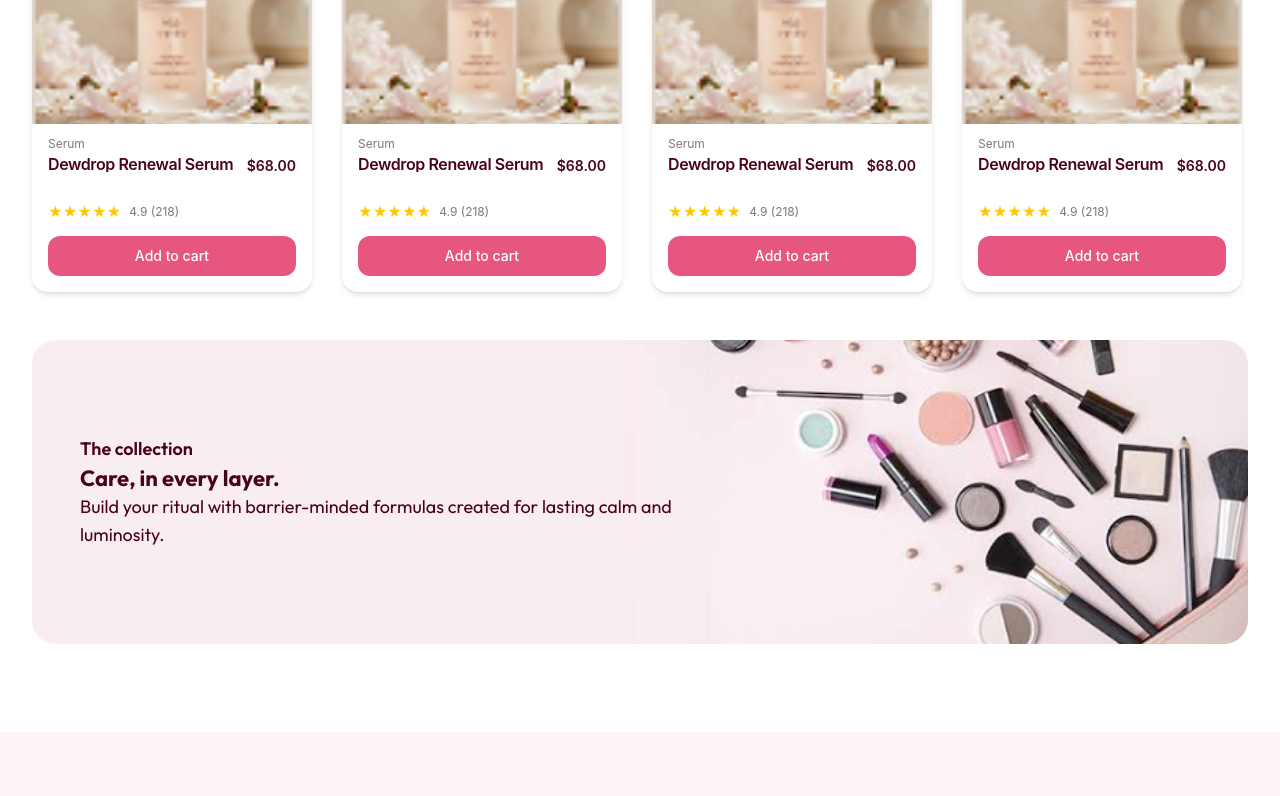
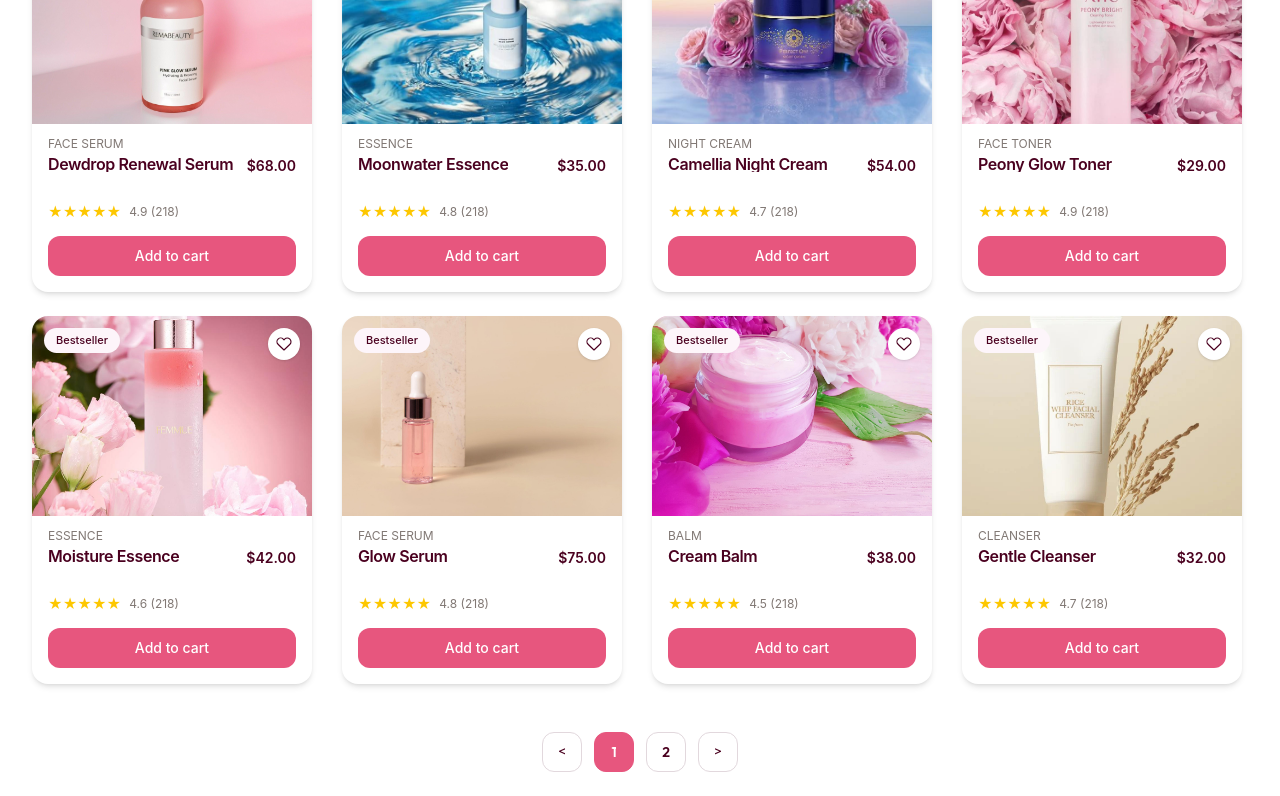
Before and after one commit to Seyhaz-Dev/Cherry-Cheeks-Cosmetics, a React (Vite) app: page /shop in a window 1280 px wide. Shown: the part 340-1136 px from the top of the page. Built offline with nearby package versions, Linux system fonts and the light colour scheme.

Commit message:
feat/shop done 85%

```diff
--- a/src/pages/Shop.jsx
+++ b/src/pages/Shop.jsx
@@ -1,30 +1,150 @@
-import shopBanner from '../assets/herobanner.png'
+import { useState } from 'react'
+
 import SearchBar from '../components/SearchBar'
 import ProductCard from '../components/ProductCard'
 
+import shopBanner from '../assets/herobanner.png'
+import productImage from '../assets/productcard1.png'
+import moonwaterImage from '../assets/moonwater.png'
+import nightCreamImage from '../assets/night-cream.png'
+import tonerImage from '../assets/peony-toner.png'
+import moistureImage from '../assets/moisture-essence.png'
+import serumImage from '../assets/glow-serum.png'
+import creamImage from '../assets/cream-balm.png'
+import cleanserImage from '../assets/cleanser.png'
+
+const products = [
+  {
+    name: 'Dewdrop Renewal Serum',
+    category: 'FACE SERUM',
+    description: 'Hydrate, nourish & reveal your natural glow.',
+    price: 68,
+    rating: 4.9,
+    reviews: 218,
+    image: productImage,
+  },
+  {
+    name: 'Moonwater Essence',
+    category: 'ESSENCE',
+    description: 'Refresh and hydrate for a soft, dewy look.',
+    price: 35,
+    rating: 4.8,
+    reviews: 156,
+    image: moonwaterImage,
+  },
+  {
+    name: 'Camellia Night Cream',
+    category: 'NIGHT CREAM',
+    description: 'A comforting cream for your evening ritual.',
+    price: 54,
+    rating: 4.7,
+    reviews: 124,
+    image: nightCreamImage,
+  },
+  {
+    name: 'Peony Glow Toner',
+    category: 'FACE TONER',
+    description: 'A refreshing step for smooth-looking skin.',
+    price: 29,
+    rating: 4.9,
+    reviews: 189,
+    image: tonerImage,
+  },
+  {
+    name: 'Moisture Essence',
+    category: 'ESSENCE',
+    description: 'A lightweight essence for lasting hydration.',
+    price: 42,
+    rating: 4.6,
+    reviews: 98,
+    image: moistureImage,
+  },
+  {
+    name: 'Glow Serum',
+    category: 'FACE SERUM',
+    description: 'Brighten and revitalize your skin.',
+    price: 75,
+    rating: 4.8,
+    reviews: 134,
+    image: serumImage,
+  },
+  {
+    name: 'Cream Balm',
+    category: 'BALM',
+    description: 'A soothing balm for dry areas.',
+    price: 38,
+    rating: 4.5,
+    reviews: 76,
+    image: creamImage,
+  },
+  {
+    name: 'Gentle Cleanser',
+    category: 'CLEANSER',
+    description: 'A gentle cleanser for all skin types.',
+    price: 32,
+    rating: 4.7,
+    reviews: 112,
+    image: cleanserImage,
+  },
+]
+
+const itemsPerPage = 8
+
 function Shop() {
+  const [currentPage, setCurrentPage] = useState(1)
+
+  const totalPages = Math.ceil(products.length / itemsPerPage)
+  const startIndex = (currentPage - 1) * itemsPerPage
+  const visibleProducts = products.slice(startIndex, startIndex + itemsPerPage)
+
   return (
     <section className="px-4 py-6 text-[var(--color-text)] sm:px-6 sm:py-8 lg:px-8 lg:py-10">
       <div className="mx-auto max-w-7xl">
-
         <div className="mb-6">
           <SearchBar />
         </div>
 
         <div className="mb-12">
           <div className="grid grid-cols-1 gap-6 sm:grid-cols-2 lg:grid-cols-3 xl:grid-cols-4">
-            <ProductCard image="src/assets/productcard.png" category="Serum" name="Dewdrop Renewal Serum" price="68" rating="4.9" isBestseller={true}/>
-            <ProductCard image="src/assets/productcard.png" category="Serum" name="Dewdrop Renewal Serum" price="68" rating="4.9" isBestseller={true}/>
-            <ProductCard image="src/assets/productcard.png" category="Serum" name="Dewdrop Renewal Serum" price="68" rating="4.9" isBestseller={true}/>
-            <ProductCard image="src/assets/productcard.png" category="Serum" name="Dewdrop Renewal Serum" price="68" rating="4.9" isBestseller={true}/>
+            {visibleProducts.map((product, index) => (
+              <ProductCard key={index} image={product.image} category={product.category} name={product.name} price={product.price} rating={product.rating} isBestseller={true}/>
+            ))}
           </div>
+        </div>
 
+        <div className="mb-12 flex items-center justify-center gap-3">
+          <button type="button" className="flex h-10 w-10 items-center justify-center rounded-xl border border-[#e2d8dd] bg-white text-lg text-[#4a001f] transition hover:border-[#d3b5c4]" aria-label="Previous page" >
+            {'<'}
+          </button>
+
+          <button type="button" className="flex h-10 w-10 items-center justify-center rounded-xl border border-[var(--color-pink-text)] bg-[var(--color-pink-text)] text-sm font-semibold text-[var(--color-white-text)]" >
+            1
+          </button>
+
+          <button
+            type="button"
+            className="flex h-10 w-10 items-center justify-center rounded-xl border border-[#e2d8dd] bg-white text-sm font-semibold text-[#4a001f] transition hover:border-[#d3b5c4]"
+          >
+            2
+          </button>
+
+          <button
+            type="button"
+            className="flex h-10 w-10 items-center justify-center rounded-xl border border-[#e2d8dd] bg-white text-lg text-[#4a001f] transition hover:border-[#d3b5c4]"
+            aria-label="Next page"
+          >
+            {'>'}
+          </button>
         </div>
 
         <div className="relative mx-auto my-12 overflow-hidden rounded-3xl">
-          <img src={shopBanner} alt="Makeup products arranged on a pale pink background" className="h-38 w-full object-cover sm:h-64 md:h-70 lg:h-76" />
+          <img
+            src={shopBanner}
+            alt="Makeup products arranged on a pale pink background"
+            className="h-38 w-full object-cover sm:h-64 md:h-70 lg:h-76"
+          />
 
-          <div className="absolute inset-0  flex flex-col items-center justify-center p-4 text-center sm:items-start sm:text-left sm:p-6 md:p-8 lg:p-12">
+          <div className="absolute inset-0 flex flex-col items-center justify-center p-4 text-center sm:items-start sm:text-left sm:p-6 md:p-8 lg:p-12">
             <p className="text-xs font-semibold text-[var(--color-text)] sm:text-sm md:text-base lg:text-lg">
               The collection
             </p>
@@ -35,9 +155,7 @@ function Shop() {
               Build your ritual with barrier-minded formulas created for lasting calm and luminosity.
             </p>
           </div>
-
         </div>
-
       </div>
     </section>
   )
```
